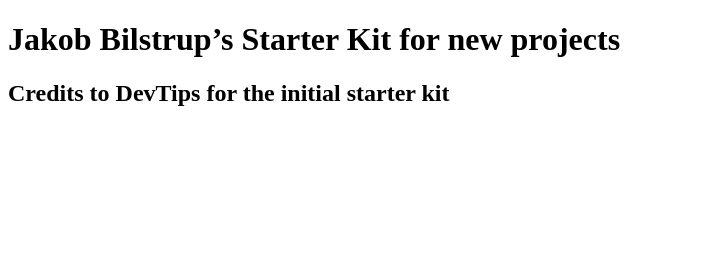
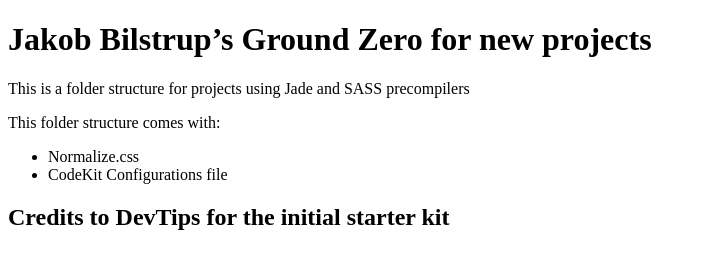
Before and after one commit to JakobBilstrup/Ground-Zero-Jakob-Bilstrup, a plain HTML site: page README.html in a window 1280 px wide. Shown: the whole page, without its empty margins (0-706 px from the left). Drawn offline with Linux system fonts and the light colour scheme.

```diff
--- a/README.html
+++ b/README.html
@@ -4,7 +4,16 @@
 	<meta charset="utf-8"/>
 </head>
 <body>
-<h1 id="jakobbilstrupsstarterkitfornewprojects">Jakob Bilstrup&#8217;s Starter Kit for new projects</h1>
+<h1 id="jakobbilstrupsgroundzerofornewprojects">Jakob Bilstrup&#8217;s Ground Zero for new projects</h1>
+
+<p>This is a folder structure for projects using Jade and SASS precompilers</p>
+
+<p>This folder structure comes with:</p>
+
+<ul>
+<li>Normalize.css</li>
+<li>CodeKit Configurations file</li>
+</ul>
 
 <h2 id="creditstodevtipsfortheinitialstarterkit">Credits to DevTips for the initial starter kit</h2>
 
```
Also changed, not shown: 2 other files.
